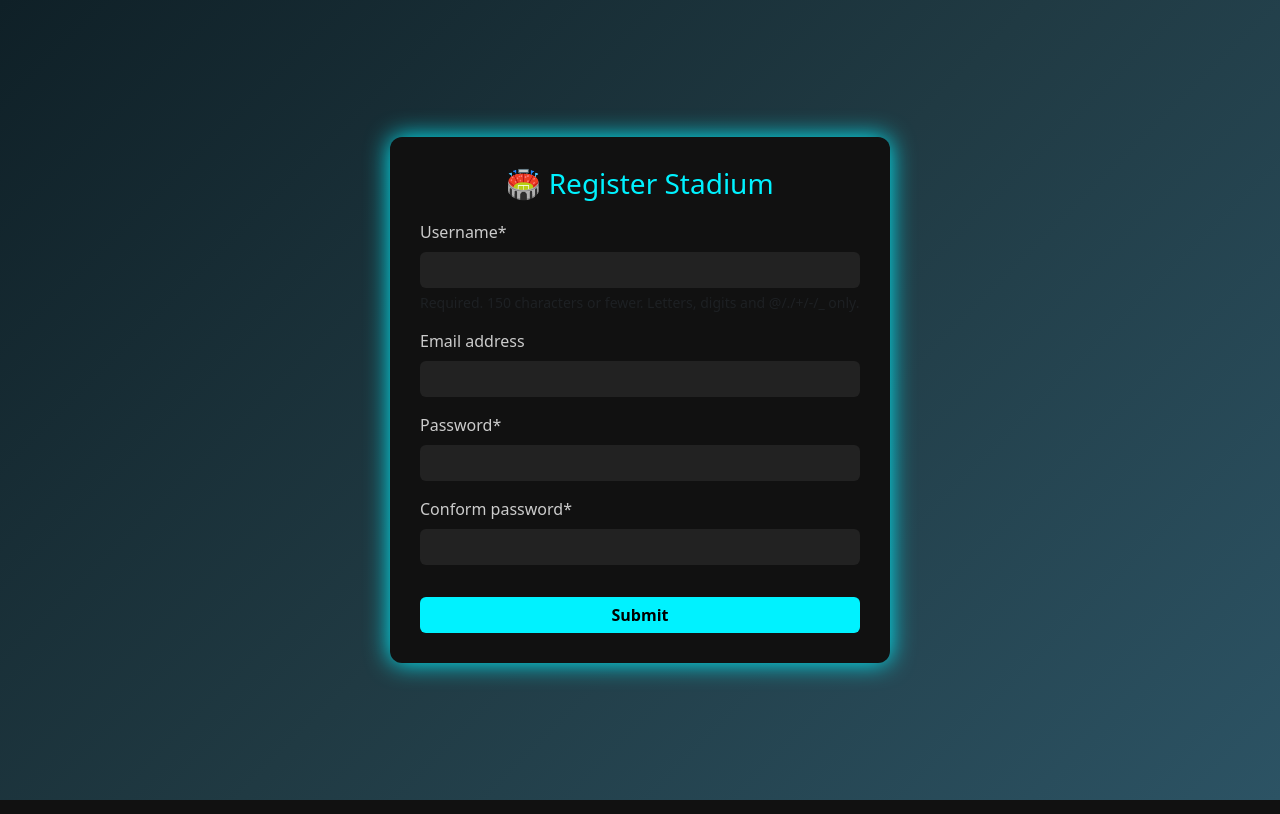
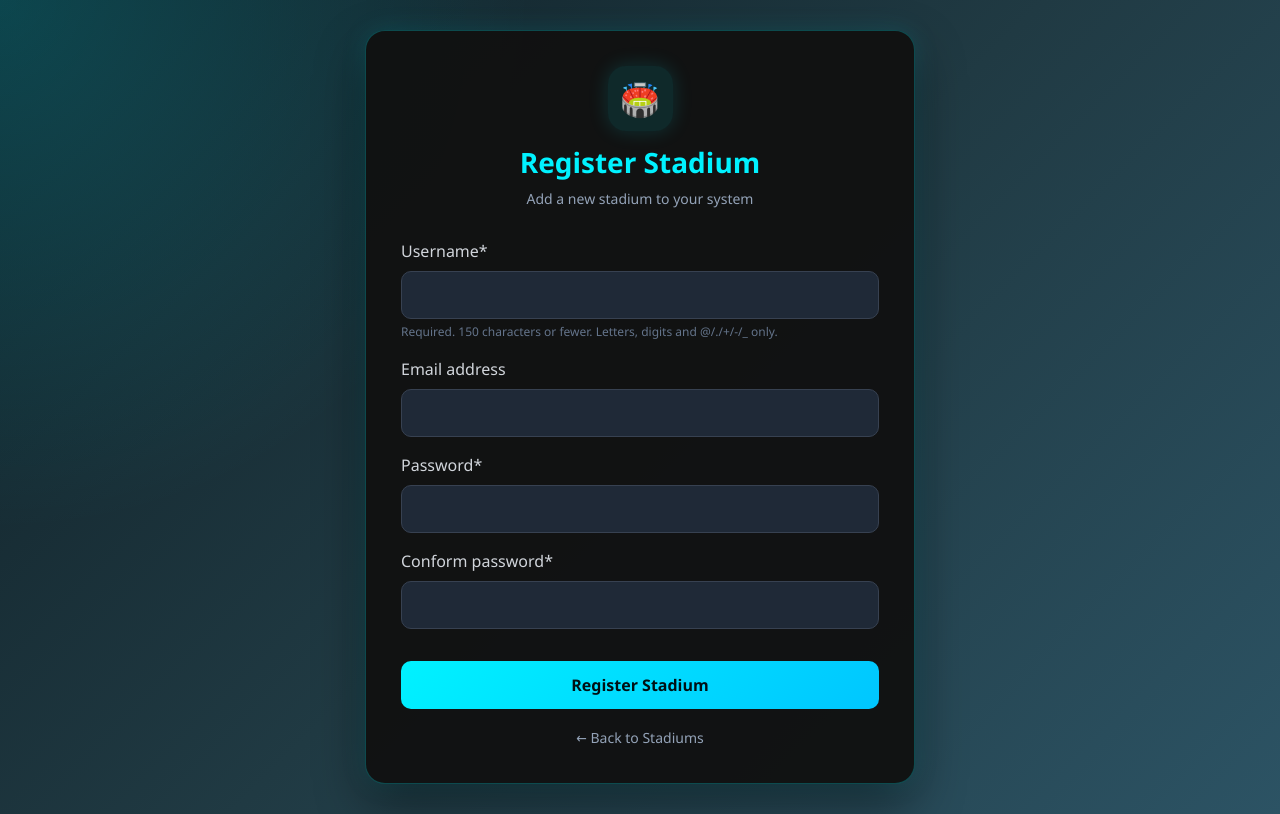
Before and after one commit to Goda-Bharath/django-web-application, a Django app: template zepto/templates/stidum_reg.html in a window 1280 px wide. Run offline with Django 5.2, Linux system fonts and the light colour scheme; the template is opened without the code that fills it: values that come from a table or form of the project are taken from there, others are empty; parts of the project's set-up code (start-up, migrations or seed data) failed here and were passed over; some libraries are stand-ins or nearby versions.

Commit message:
Enhance stadium registration form UI

```diff
--- a/zepto/templates/stidum_reg.html
+++ b/zepto/templates/stidum_reg.html
@@ -1,86 +1,300 @@
 <!DOCTYPE html>
 <html lang="en">
+
 <head>
     <meta charset="UTF-8">
     <meta name="viewport" content="width=device-width, initial-scale=1.0">
+
     <title>Register Stadium</title>
-
-    <!-- Bootstrap -->
-    <link href="https://cdn.jsdelivr.net/npm/bootstrap@5.3.8/dist/css/bootstrap.min.css" rel="stylesheet">
+    <link
+        href="https://cdn.jsdelivr.net/npm/bootstrap@5.3.8/dist/css/bootstrap.min.css"
+        rel="stylesheet"
+    >
 
     <style>
+        * {
+            box-sizing: border-box;
+        }
+
         body {
-            background: linear-gradient(135deg, #0f2027, #203a43, #2c5364);
             min-height: 100vh;
+            margin: 0;
+            padding: 30px 15px;
+
             display: flex;
             align-items: center;
             justify-content: center;
+
+            font-family: "Segoe UI", Tahoma, Geneva, Verdana, sans-serif;
+
+            background:
+                radial-gradient(
+                    circle at top left,
+                    rgba(0, 242, 255, 0.18),
+                    transparent 35%
+                ),
+                linear-gradient(
+                    135deg,
+                    #0f2027,
+                    #203a43,
+                    #2c5364
+                );
         }
 
         .card-box {
-            background: #111;
-            padding: 30px;
-            border-radius: 12px;
-            width: 500px;
-            box-shadow: 0 0 25px #00f2ff;
-            animation: fadeIn 0.7s ease;
+            width: 100%;
+            max-width: 550px;
+
+            padding: 35px;
+
+            background: rgba(17, 17, 17, 0.96);
+
+            border: 1px solid rgba(0, 242, 255, 0.25);
+            border-radius: 20px;
+
+            box-shadow:
+                0 20px 50px rgba(0, 0, 0, 0.45),
+                0 0 25px rgba(0, 242, 255, 0.15);
+
+            animation: fadeIn 0.6s ease;
+        }
+
+        .header {
+            text-align: center;
+            margin-bottom: 30px;
+        }
+
+        .stadium-icon {
+            width: 65px;
+            height: 65px;
+
+            margin: 0 auto 15px;
+
+            display: flex;
+            align-items: center;
+            justify-content: center;
+
+            border-radius: 18px;
+
+            background: rgba(0, 242, 255, 0.1);
+
+            font-size: 32px;
+
+            box-shadow: 0 0 20px rgba(0, 242, 255, 0.15);
         }
 
         h3 {
-            text-align: center;
             color: #00f2ff;
-            margin-bottom: 20px;
+            font-weight: 700;
+            margin-bottom: 8px;
         }
 
+        .subtitle {
+            color: #94a3b8;
+            font-size: 14px;
+            margin-bottom: 0;
+        }
+
+        /* Crispy form labels */
+        label {
+            color: #d1d5db !important;
+            font-weight: 500;
+            margin-bottom: 7px;
+        }
+
+        /* Form controls */
+        input,
+        select,
+        textarea {
+            width: 100%;
+
+            background: #1f2937 !important;
+            color: #ffffff !important;
+
+            border: 1px solid #374151 !important;
+            border-radius: 10px !important;
+
+            padding: 11px 13px !important;
+
+            transition: 0.25s ease;
+        }
+
+        input:focus,
+        select:focus,
+        textarea:focus {
+            background: #111827 !important;
+
+            border-color: #00f2ff !important;
+
+            box-shadow:
+                0 0 0 3px rgba(0, 242, 255, 0.12) !important;
+
+            outline: none !important;
+        }
+
+        input::placeholder,
+        textarea::placeholder {
+            color: #6b7280 !important;
+        }
+
+        /* Select dropdown */
+        select option {
+            background: #1f2937;
+            color: white;
+        }
+
+        /* Help text */
+        .form-text {
+            color: #64748b !important;
+            font-size: 12px;
+        }
+
+        /* Error messages */
+        .invalid-feedback,
+        .errorlist {
+            color: #f87171 !important;
+            font-size: 13px;
+        }
+
+        /* Submit button */
         .btn-custom {
             width: 100%;
-            background: #00f2ff;
-            color: #000;
+
+            padding: 12px;
+
             border: none;
-            font-weight: bold;
+            border-radius: 10px;
+
+            background: linear-gradient(
+                135deg,
+                #00f2ff,
+                #00c6ff
+            );
+
+            color: #001014;
+
+            font-weight: 700;
+            font-size: 16px;
+
+            transition: all 0.3s ease;
         }
 
         .btn-custom:hover {
-            background: #0ff;
+            transform: translateY(-2px);
+
+            background: linear-gradient(
+                135deg,
+                #00ffff,
+                #00d4ff
+            );
+
+            box-shadow:
+                0 8px 20px rgba(0, 242, 255, 0.25);
         }
 
-        label {
-            color: #ccc !important;
+        .btn-custom:active {
+            transform: translateY(0);
         }
 
-        input, select, textarea {
-            background: #222 !important;
-            color: #fff !important;
-            border: none !important;
+        .back-link {
+            display: block;
+
+            text-align: center;
+
+            margin-top: 18px;
+
+            color: #94a3b8;
+
+            text-decoration: none;
+
+            font-size: 14px;
+
+            transition: 0.2s ease;
+        }
+
+        .back-link:hover {
+            color: #00f2ff;
         }
 
         @keyframes fadeIn {
             from {
                 opacity: 0;
-                transform: translateY(30px);
+                transform: translateY(25px);
             }
+
             to {
                 opacity: 1;
                 transform: translateY(0);
+            }
+        }
+
+        @media (max-width: 576px) {
+
+            .card-box {
+                padding: 25px 20px;
+                border-radius: 16px;
+            }
+
+            h3 {
+                font-size: 24px;
             }
         }
     </style>
 </head>
 
 <body>
+
     {% load crispy_forms_tags %}
 
-    <div class="card-box">
-        <h3>🏟 Register Stadium</h3>
+    <main class="card-box">
 
-        <form method="POST">
+        <!-- Header -->
+        <div class="header">
+
+            <div class="stadium-icon">
+                🏟️
+            </div>
+
+            <h3>
+                Register Stadium
+            </h3>
+
+            <p class="subtitle">
+                Add a new stadium to your system
+            </p>
+
+        </div>
+
+
+        <!-- Form -->
+        <form method="POST" novalidate>
+
             {% csrf_token %}
 
             {{ form|crispy }}
 
-            <button class="btn btn-custom mt-3">Submit</button>
+            <button
+                type="submit"
+                class="btn btn-custom mt-3"
+            >
+                Register Stadium
+            </button>
+
         </form>
-    </div>
+
+        <a
+            href="{% url 'stadium_list' %}"
+            class="back-link"
+        >
+            ← Back to Stadiums
+        </a>
+
+    </main>
+
+    <script
+        src="https://cdn.jsdelivr.net/npm/bootstrap@5.3.8/dist/js/bootstrap.bundle.min.js"
+    ></script>
 
 </body>
+
 </html>
```
Also changed, not shown: zepto/templates/franchise_deatles.html (line endings or trailing spaces).
